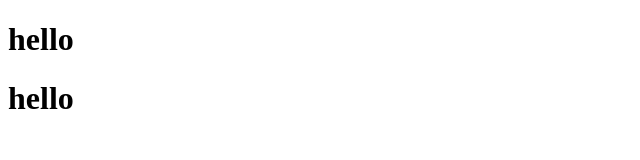
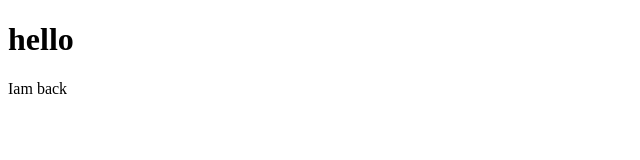
Before and after one commit to Lylestrain/tenpm, a plain HTML site: page index.html in a window 1280 px wide. Shown: the whole page, without its empty margins (0-640 px from the left). Drawn offline with Linux system fonts and the light colour scheme.

Commit message:
Update index.html

```diff
--- a/index.html
+++ b/index.html
@@ -7,7 +7,7 @@
 </head>
 <body>
     <h1>hello</h1>
-    <h1>hello</h1>
+    <p>Iam back</p>
 
 </body>
 </html>
```
